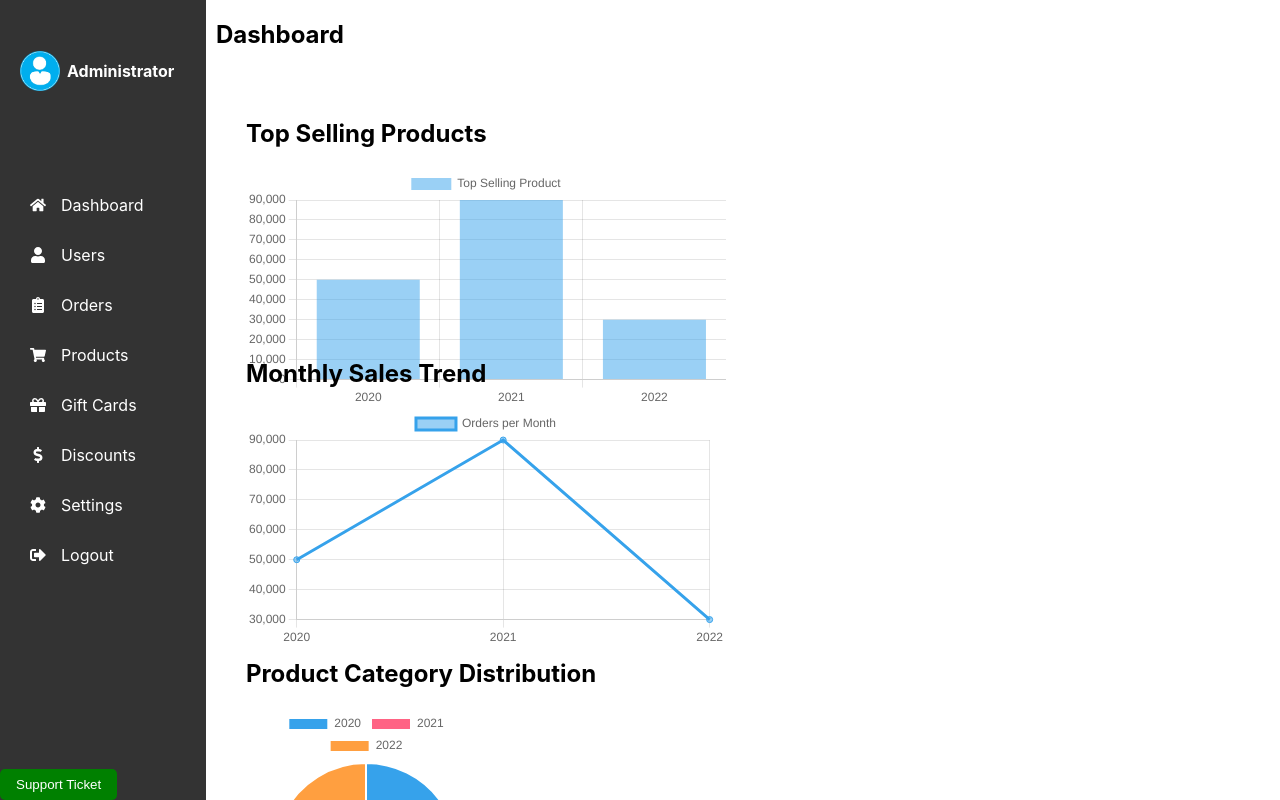
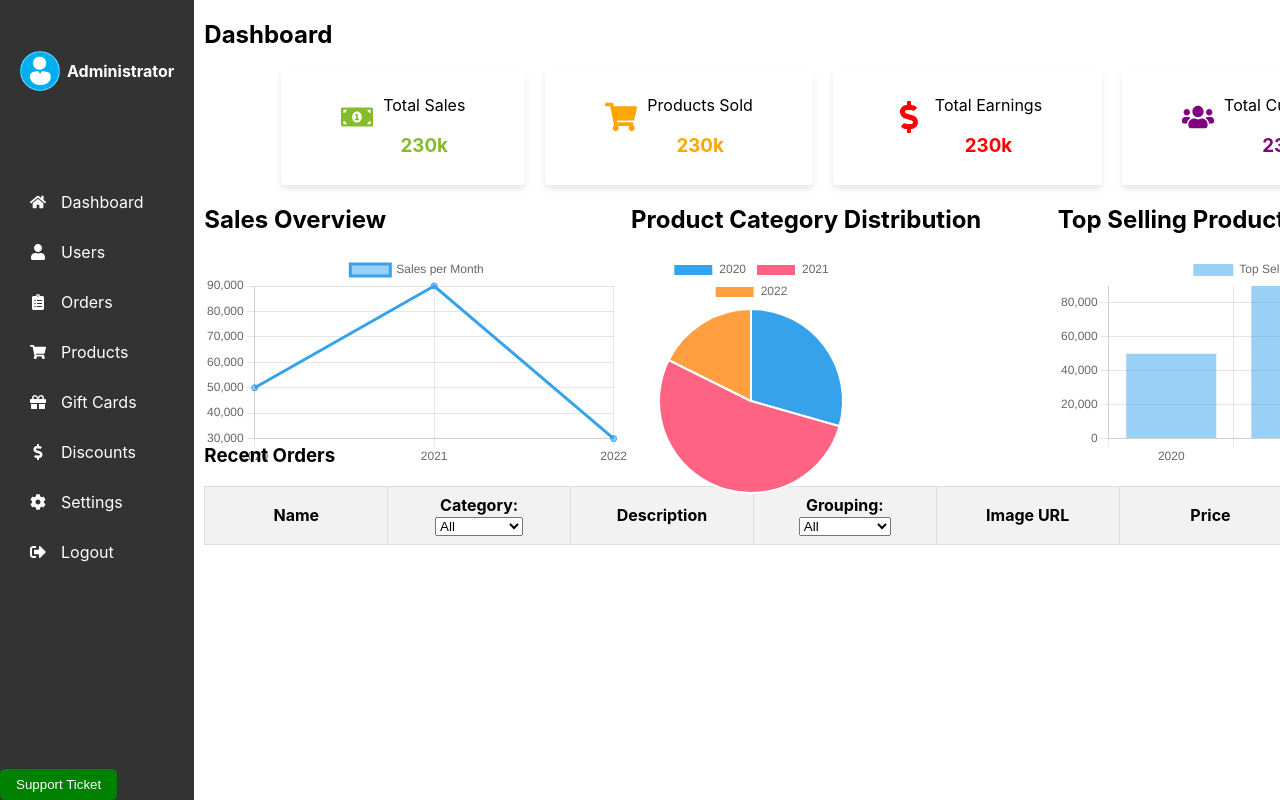
Before and after one commit to Ombito/Admin-dashboard, a React (Create React App) app: page / in a window 1280 px wide. Built offline with nearby package versions, Linux system fonts and the light colour scheme.

Commit message:
Fix: dashboard

```diff
--- a/src/components/Barchart/barchart.jsx
+++ b/src/components/Barchart/barchart.jsx
@@ -7,7 +7,7 @@ const Barchart = () => {
     const [userData, setUserData] = useState({
         labels: UserData.map(data => data.year),
         datasets: [{
-            label: 'Top Selling Product',
+            label: 'Top Selling Products',
             data: UserData.map(data => data.worth),
         }],
     });
--- a/src/components/Home/home.css
+++ b/src/components/Home/home.css
@@ -4,7 +4,29 @@
 
 .chart-container {
   display: flex;
-  flex-wrap: wrap;
-  flex: 1 1 50%;
-  padding: 30px;
+  /* flex-wrap: wrap; */
+  /* flex: 1 1 50%;  */
+  /* padding: 30px; */
 }
+
+
+.dashboard-stats-container {
+  display: flex;
+  justify-content: space-between;
+  margin: 0 6%;
+}
+
+.dashboard-stat {
+  display: flex;
+  align-items: center;
+  padding: 10px 60px;
+  gap: 10px;
+  text-align: center;
+  border-radius: 4px;
+  box-shadow: 0 4px 6px rgba(0, 0, 0, 0.1);
+}
+
+.dashboard-icon {
+  font-size: 2rem;
+  margin-bottom: 20px;
+}
--- a/src/components/Home/home.jsx
+++ b/src/components/Home/home.jsx
@@ -1,20 +1,97 @@
-import React from 'react'
+import React, { useState, useEffect } from 'react'
 import Barchart from '../Barchart/barchart';
 import Piechart from '../Piechart/piechart';
 import Linegraph from '../Linegraph/linegraph';
 import './home.css';
+import { FaMoneyBillAlt, FaShoppingCart, FaDollarSign, FaUsers } from 'react-icons/fa';
+
 
 const Home = () => {
+  const [groupingFilter, setGroupingFilter] = useState('All');
+  const [categoryFilter, setCategoryFilter] = useState('All');
+  const [loading, setLoading] = useState(true);
+
+  const handleCategoryFilterChange = (e) => {
+    setCategoryFilter(e.target.value);
+  };
+
+  const handleGroupingFilterChange = (e) => {
+    setGroupingFilter(e.target.value);
+  };
+
   return (
     <div>
       <h2>Dashboard</h2>
+      <div className="dashboard-stats-container">
+        <div className="dashboard-stat">
+          <FaMoneyBillAlt color='#85bc2b' className="dashboard-icon" />
+          <div>
+            <p>Total Sales</p>
+            <h3  style={{color:'#85bc2b'}}>230k</h3>
+          </div>
+        </div>
+        <div className="dashboard-stat">
+          <FaShoppingCart color='orange' className="dashboard-icon" />
+          <div>
+            <p>Products Sold</p>
+            <h3 style={{color:'orange'}}>230k</h3>
+          </div>
+        </div>
+        <div className="dashboard-stat">
+          <FaDollarSign color='red' className="dashboard-icon" />
+          <div>
+            <p>Total Earnings</p>
+            <h3 style={{color:'red'}}>230k</h3>
+          </div>
+        </div>
+        <div className="dashboard-stat">
+          <FaUsers color='purple' className="dashboard-icon" />
+          <div>
+            <p>Total Customers</p>
+            <h3  style={{color:'purple'}}>230k</h3>
+          </div>
+        </div>
+      </div>
       <div className="dashboard">
         <div className="chart-container">
+          <Linegraph />
+          <Piechart />
           <Barchart />
-          <Linegraph />
         </div>
-        <div className="chart-container">
-          <Piechart />
+        <div className="chart-containe">
+          <h3>Recent Orders</h3>
+          <table className="product-table">
+            <thead>
+              <tr>
+                <th>Name</th>
+                <th>
+                  Category:
+                  <select value={categoryFilter} onChange={handleCategoryFilterChange}>
+                    <option value="All">All</option>
+                    <option value="Electronics">Electronics</option>
+                    <option value="Phones">Phones</option>
+                    <option value="Television">Television</option>
+                    <option value="Radio">Radio</option>
+                  </select>
+                </th>
+                <th>Description</th>
+                <th>
+                  Grouping:
+                  <select value={groupingFilter} onChange={handleGroupingFilterChange}>
+                    <option value="All">All</option>
+                    <option value="trending">Trending</option>
+                    <option value="Featured">Featured</option>
+                    <option value="Flash Sales">Flash Sales</option>
+                  </select>
+                </th>
+                <th>Image URL</th>
+                <th>Price</th>
+                <th>Rating</th>
+              </tr>
+            </thead>
+            <tbody>
+            </tbody>
+          </table>
         </div>
       </div>
     </div>
--- a/src/components/Linegraph/linegraph.jsx
+++ b/src/components/Linegraph/linegraph.jsx
@@ -7,7 +7,7 @@ const Linegraph = () => {
     const [userData, setUserData] = useState({
         labels: UserData.map(data => data.year),
         datasets: [{
-            label: 'Orders per Month',
+            label: 'Sales per Month',
             data: UserData.map(data => data.worth),
         }],
     });
@@ -15,7 +15,7 @@ const Linegraph = () => {
 
   return (
     <div className="line">
-      <h2>Monthly Sales Trend</h2>
+      <h2>Sales Overview</h2>
       <Line data={userData} />
     </div>
   );
```
